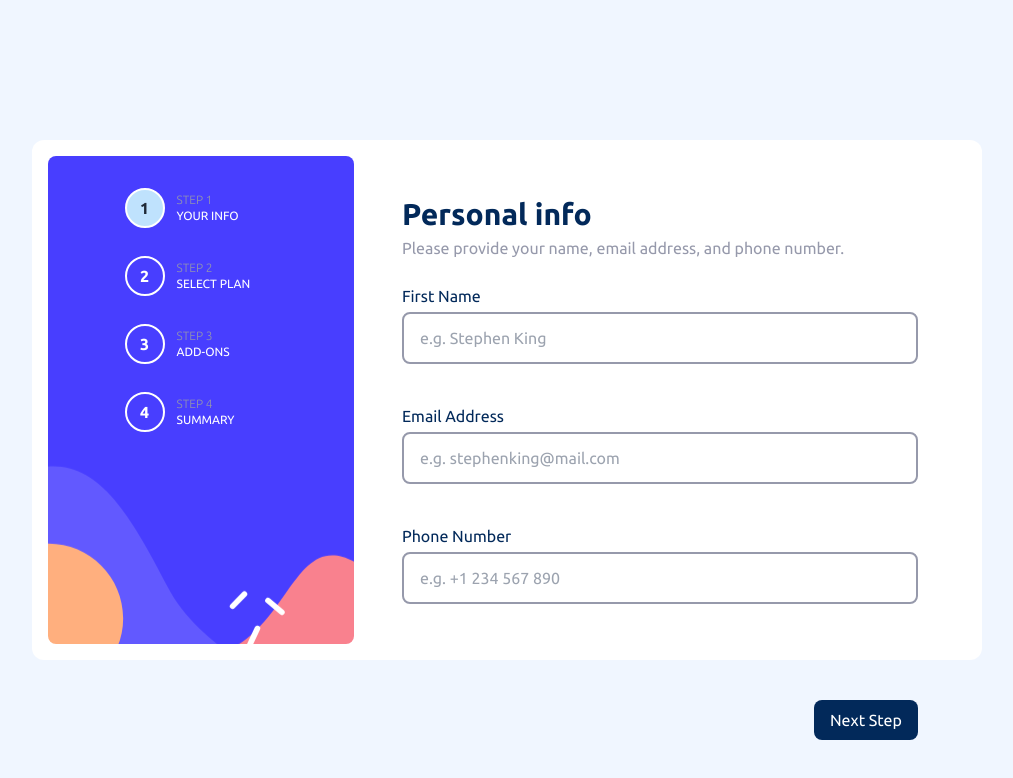
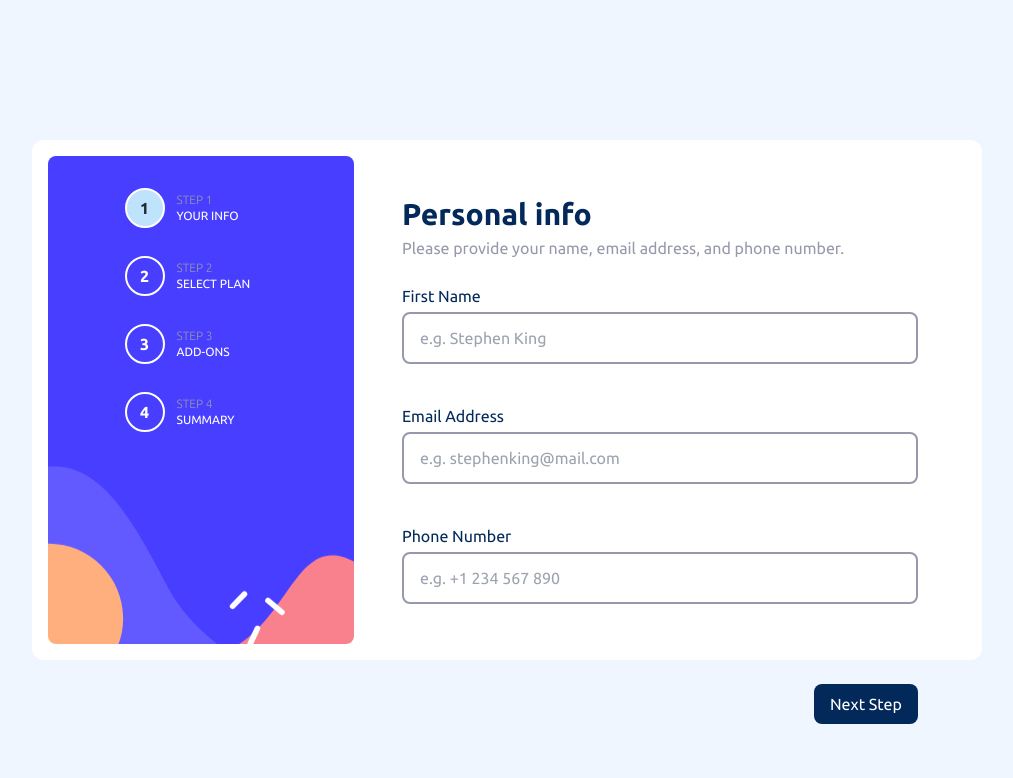
Before and after one commit to chidiokoroafor/multi-step-form, a React (Vite) app: page / in a window 1280 px wide. Shown: the top 778 px of the page, without its empty margins (133-1146 px from the left). Built offline with nearby package versions, Linux system fonts and the light colour scheme.

Commit message:
fix button

```diff
--- a/src/components/SubscriptionForm.tsx
+++ b/src/components/SubscriptionForm.tsx
@@ -56,11 +56,9 @@ const SubscriptionForm = () => {
                             initialValues={formData}
                             validationSchema={schemas[currentStepIndex]}
                             onSubmit={(values, { setSubmitting }) => {
-                                console.log("values==>", values);
                                 setFormData(prev => {
                                     return { ...prev, ...values }
                                 })
-                                console.log("form-data:::", formData);
 
                                 if (!isLastStep) return next()
                                 setHasSubmitted(true)
@@ -77,7 +75,7 @@ const SubscriptionForm = () => {
 
                                 {step}
 
-                                <div className={`flex mt-24 ${isFirstStep ? 'justify-end' : 'justify-between'}  gap-2`}>
+                                <div className={`flex mt-20 ${isFirstStep ? 'justify-end' : 'justify-between'}  gap-2`}>
                                     {(!isFirstStep && !hasSubmitted) && <button type="button" className=" text-CoolGray hover:text-MarineBlue py-1 px-2 rounded-md" onClick={back}>Go Back</button>}
 
                                     {!hasSubmitted && <button type="submit" className={`py-2 ${isLastStep ? 'bg-PurplishBlue' : 'bg-MarineBlue'} bg-MarineBlue text-White px-4 rounded-lg `} >
```
